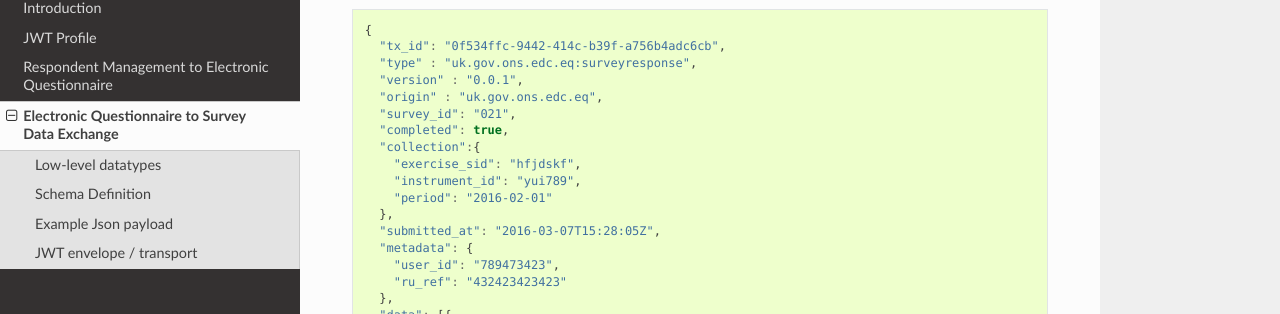
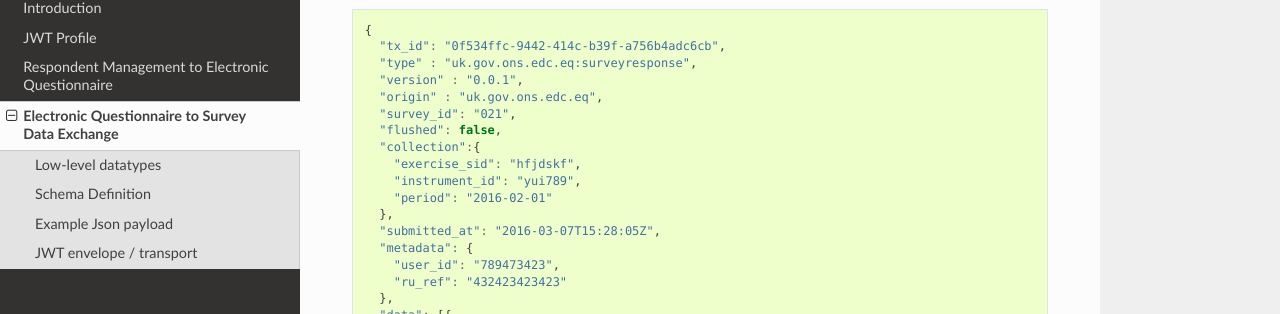
Before and after one commit to ONSdigital/ons-schema-definitions, a Sphinx documentation site: the page built from docs/electronic_questionnaire_to_data_exchange.rst, in a window 1280 px wide and 900 px high, scrolled down 2711 px. Shown: the part 137-451 px from the top of the window. Built offline with Sphinx 7.4.7 and the Read the Docs theme 2.0.0, drawn with Linux system fonts in a browser that asks for light colours.

Commit message:
Change example JSON payload completed not flushed

```diff
--- a/docs/electronic_questionnaire_to_data_exchange.rst
+++ b/docs/electronic_questionnaire_to_data_exchange.rst
@@ -116,7 +116,7 @@ Example Json payload
       "version" : "0.0.1",
       "origin" : "uk.gov.ons.edc.eq",
       "survey_id": "021",
-      "completed": true,
+      "flushed": false,
       "collection":{
         "exercise_sid": "hfjdskf",
         "instrument_id": "yui789",
```
